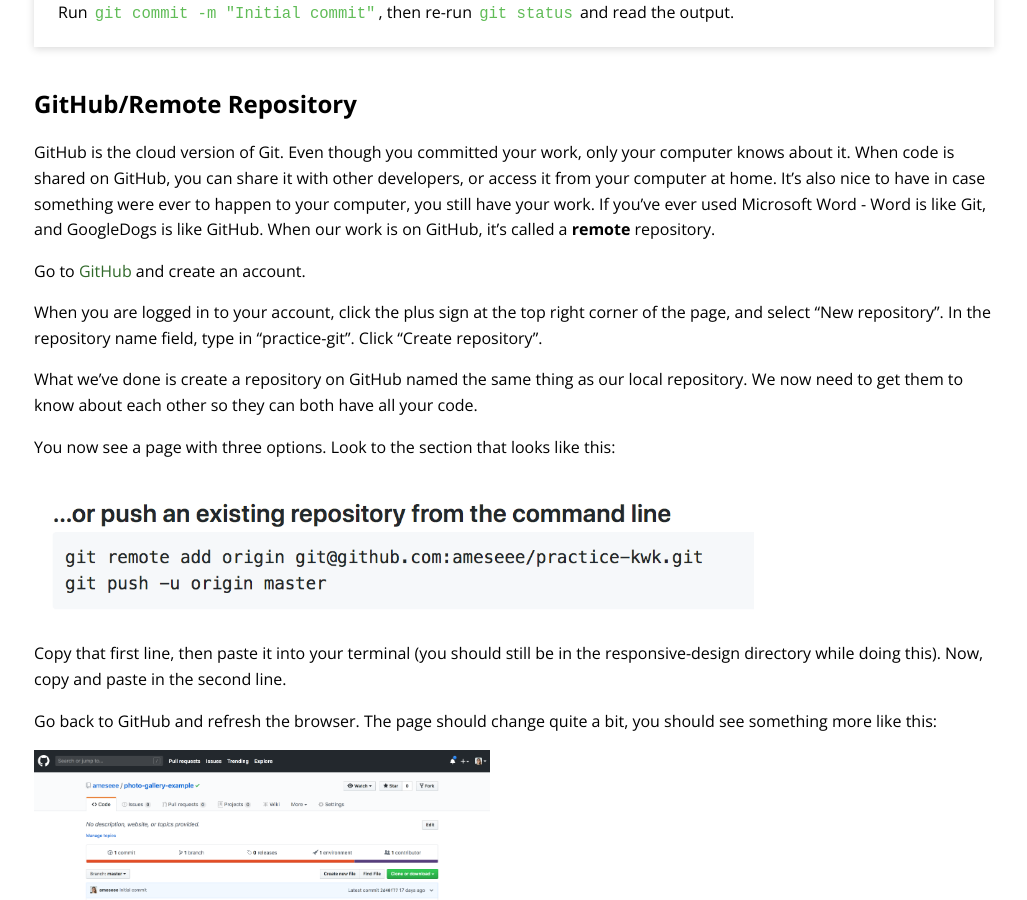
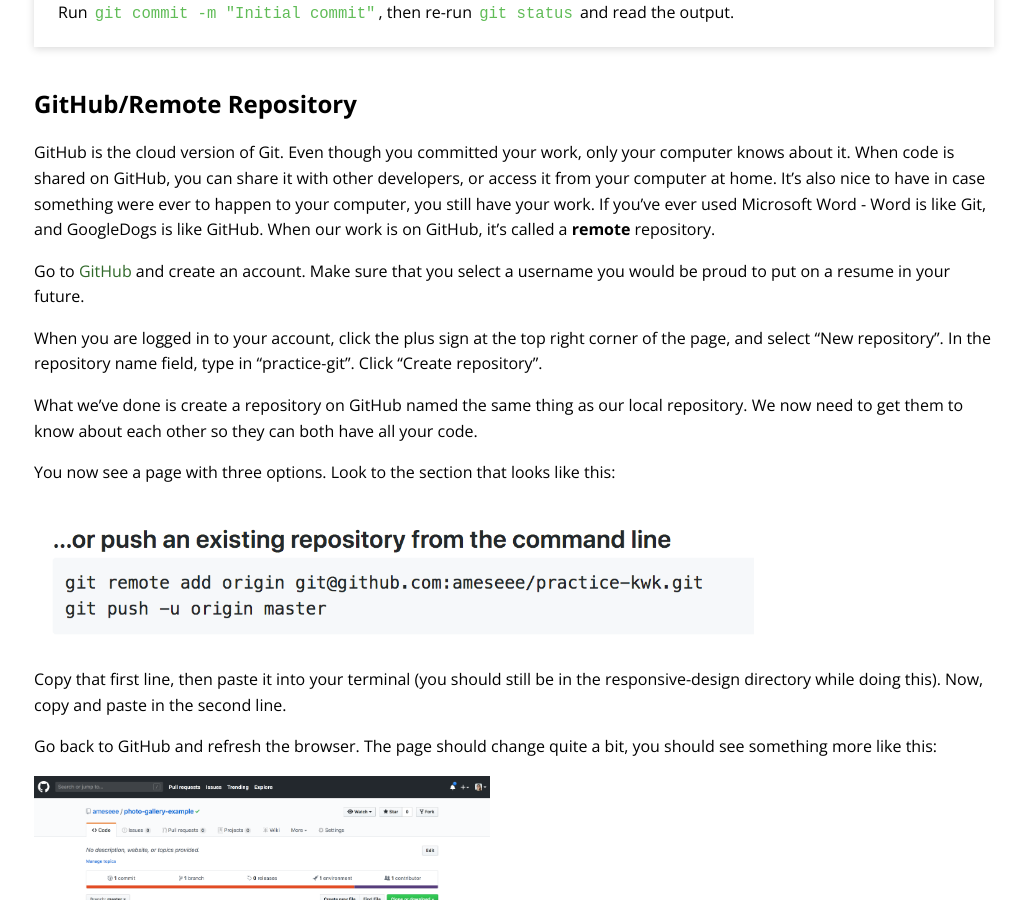
Before and after one commit to ameseee/kwk-curriculum-site, a Jekyll site: the page built from swift-ios/lessons/git-github/index.md, in a window 1280 px wide and 900 px high, scrolled down 2109 px. Shown: the whole window, without its empty margins (126-1153 px from the left). Built offline with Jekyll 4.4.1, drawn with Linux system fonts in a browser that asks for light colours; nearby versions of some CDN libraries.

Commit message:
Add note on selection of GitHub username

```diff
--- a/swift-ios/lessons/git-github/index.md
+++ b/swift-ios/lessons/git-github/index.md
@@ -79,7 +79,7 @@
 
 GitHub is the cloud version of Git. Even though you committed your work, only your computer knows about it. When code is shared on GitHub, you can share it with other developers, or access it from your computer at home. It's also nice to have in case something were ever to happen to your computer, you still have your work. If you've ever used Microsoft Word - Word is like Git, and GoogleDogs is like GitHub. When our work is on GitHub, it's called a **remote** repository.
 
-Go to <a target="blank" href="https://github.com/">GitHub</a> and create an account.
+Go to <a target="blank" href="https://github.com/">GitHub</a> and create an account. Make sure that you select a username you would be proud to put on a resume in your future.
 
 When you are logged in to your account, click the plus sign at the top right corner of the page, and select "New repository". In the repository name field, type in "practice-git". Click "Create repository".
 
```
